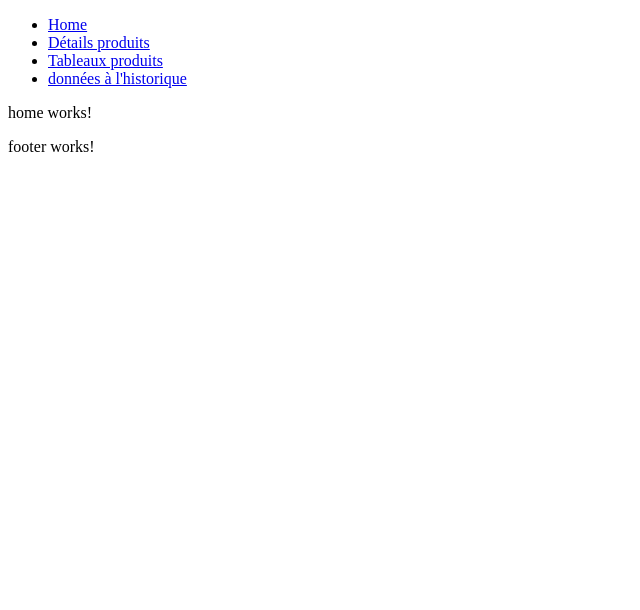
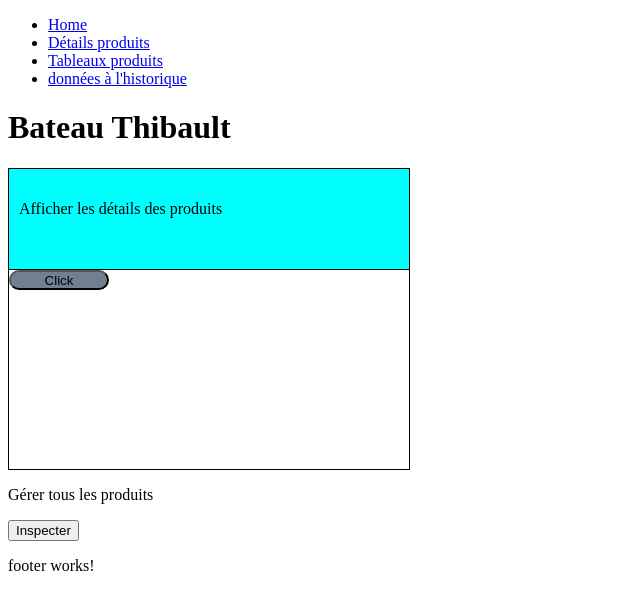
Before and after one commit to NgamyGianni/back-office-school-project, an Angular app: page /home in a window 1280 px wide. Shown: the top 610 px of the page, without its empty margins (0-640 px from the left). Built offline with nearby package versions, Linux system fonts and the light colour scheme.

Commit message:
Home features
I created all home components

```diff
--- a/src/app/app.module.ts
+++ b/src/app/app.module.ts
@@ -9,6 +9,8 @@ import { HeaderComponent } from './features/header/header.component';
 import { FooterComponent } from './features/footer/footer.component';
 import { DetailsProduitComponent } from './pages/details-produit/details-produit.component';
 import { ProductsService } from '../app/core/services/products.service';
+import { ButtonDetailsHomeComponent } from './shared/button-details-home/button-details-home.component';
+import { ButtonManageHomeComponent } from './shared/button-manage-home/button-manage-home.component';
 
 @NgModule({
   declarations: [
@@ -16,7 +18,9 @@ import { ProductsService } from '../app/core/services/products.service';
     HomeComponent,
     HeaderComponent,
     FooterComponent,
-    DetailsProduitComponent
+    DetailsProduitComponent,
+    ButtonDetailsHomeComponent,
+    ButtonManageHomeComponent
   ],
   imports: [
     BrowserModule,
--- a/src/app/pages/home/home.component.html
+++ b/src/app/pages/home/home.component.html
@@ -1 +1,9 @@
-<p>home works!</p>
+<h1> Bateau Thibault</h1>
+<div>
+    <div>
+        <app-button-details-home></app-button-details-home>
+    </div>
+    <div>
+        <app-button-manage-home></app-button-manage-home>
+    </div>
+</div>
--- /dev/null
+++ b/src/app/shared/button-details-home/button-details-home.component.css
@@ -0,0 +1,24 @@
+.display-btn {
+  width: 400px;
+  height: 300px;
+  /*padding: 5px 15px;*/
+  display: flex;
+  justify-content: start;
+  flex-direction: column;
+  border: black solid 1px;
+}
+.block {
+  width: 100%;
+  height: 100px;
+  background-color: aqua;
+  border-bottom: black solid 1px;
+}
+.block .text {
+  padding: 15px 10px;
+}
+.display-btn > button {
+  width: 100px;
+  height: 20px;
+  background-color: slategray;
+  border-radius: 10px;
+}
--- /dev/null
+++ b/src/app/shared/button-details-home/button-details-home.component.html
@@ -0,0 +1,7 @@
+
+<div class="display-btn">
+    <div class="block">
+        <p class="text">Afficher les détails des produits</p>
+    </div>
+    <button type="submit" (click)="getDetailsProducts()">Click</button>
+</div>
--- /dev/null
+++ b/src/app/shared/button-details-home/button-details-home.component.ts
@@ -0,0 +1,18 @@
+import { Component, OnInit } from '@angular/core';
+
+@Component({
+  selector: 'app-button-details-home',
+  templateUrl: './button-details-home.component.html',
+  styleUrls: ['./button-details-home.component.css']
+})
+export class ButtonDetailsHomeComponent implements OnInit {
+
+  constructor() { }
+
+  ngOnInit(): void {
+  }
+  getDetailsProducts(){
+    console.log("I clicked get details products")
+  }
+
+}
--- /dev/null
+++ b/src/app/shared/button-manage-home/button-manage-home.component.html
@@ -0,0 +1,2 @@
+<p>Gérer tous les produits</p>
+<button type="submit" (click)="manageProduct()">Inspecter</button>
--- /dev/null
+++ b/src/app/shared/button-manage-home/button-manage-home.component.ts
@@ -0,0 +1,18 @@
+import { Component, OnInit } from '@angular/core';
+
+@Component({
+  selector: 'app-button-manage-home',
+  templateUrl: './button-manage-home.component.html',
+  styleUrls: ['./button-manage-home.component.css']
+})
+export class ButtonManageHomeComponent implements OnInit {
+
+  constructor() { }
+
+  ngOnInit(): void {
+  }
+
+  manageProduct(){
+    console.log("I click manage product")
+  }
+}
```
Also changed, not shown: src/app/features/header/header.component.html (line endings or trailing spaces), src/app/shared/button-manage-home/button-manage-home.component.css (added).
